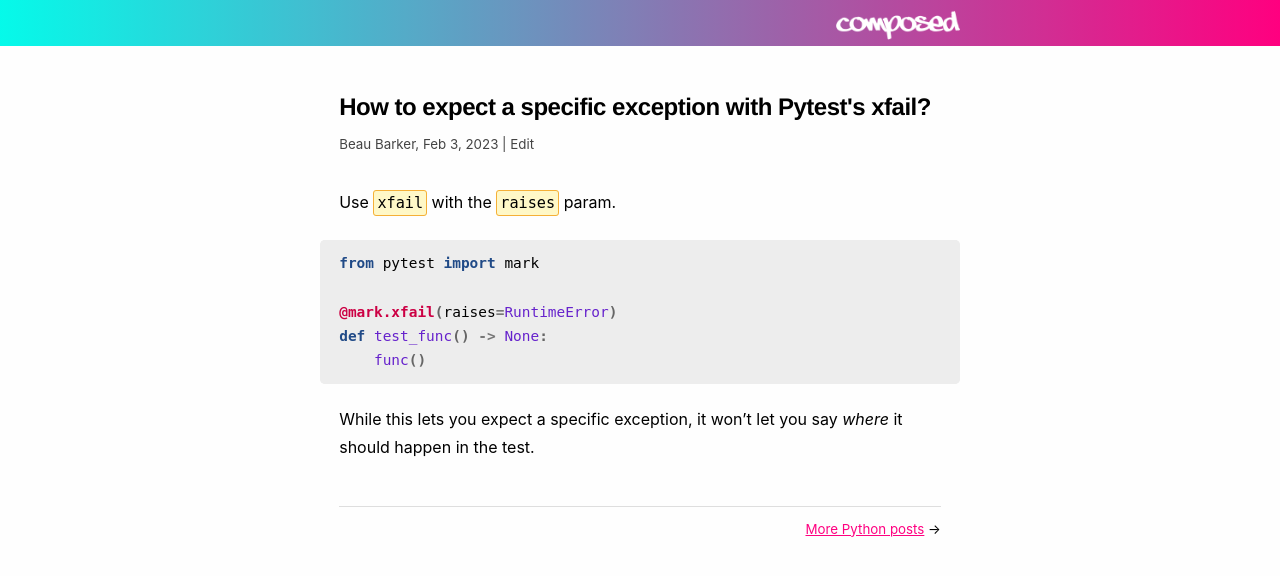
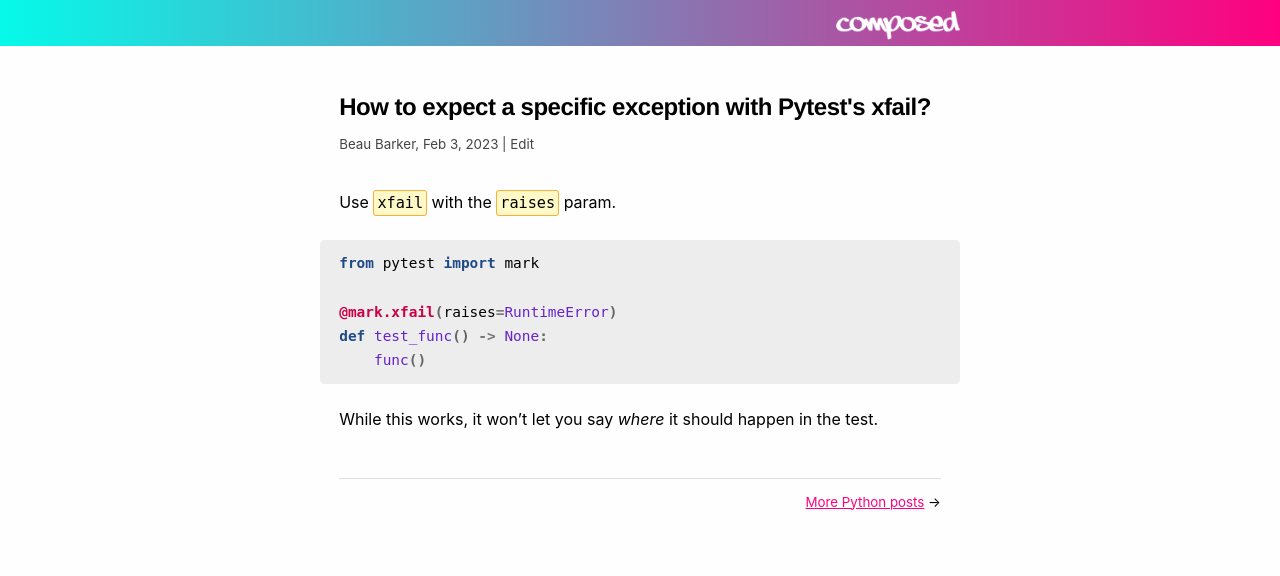
Before and after one commit to explodinglabs/explodinglabs.github.io, a Jekyll site: the page built from docs/_posts/python/2023-02-03-pytest-xfail-on-specific-exception.markdown, in a window 1280 px wide. Shown: the top 576 px of the page. Built offline with Jekyll 4.4.1, drawn with Linux system fonts in a browser that asks for light colours.

Commit message:
Update 2023-02-03-pytest-xfail-on-specific-exception.markdown

````diff
--- a/docs/_posts/python/2023-02-03-pytest-xfail-on-specific-exception.markdown
+++ b/docs/_posts/python/2023-02-03-pytest-xfail-on-specific-exception.markdown
@@ -15,4 +15,4 @@ def test_func() -> None:
     func()
 ```
 
-While this lets you expect a specific exception, it won't let you say _where_ it should happen in the test.
+While this works, it won't let you say _where_ it should happen in the test.
````
